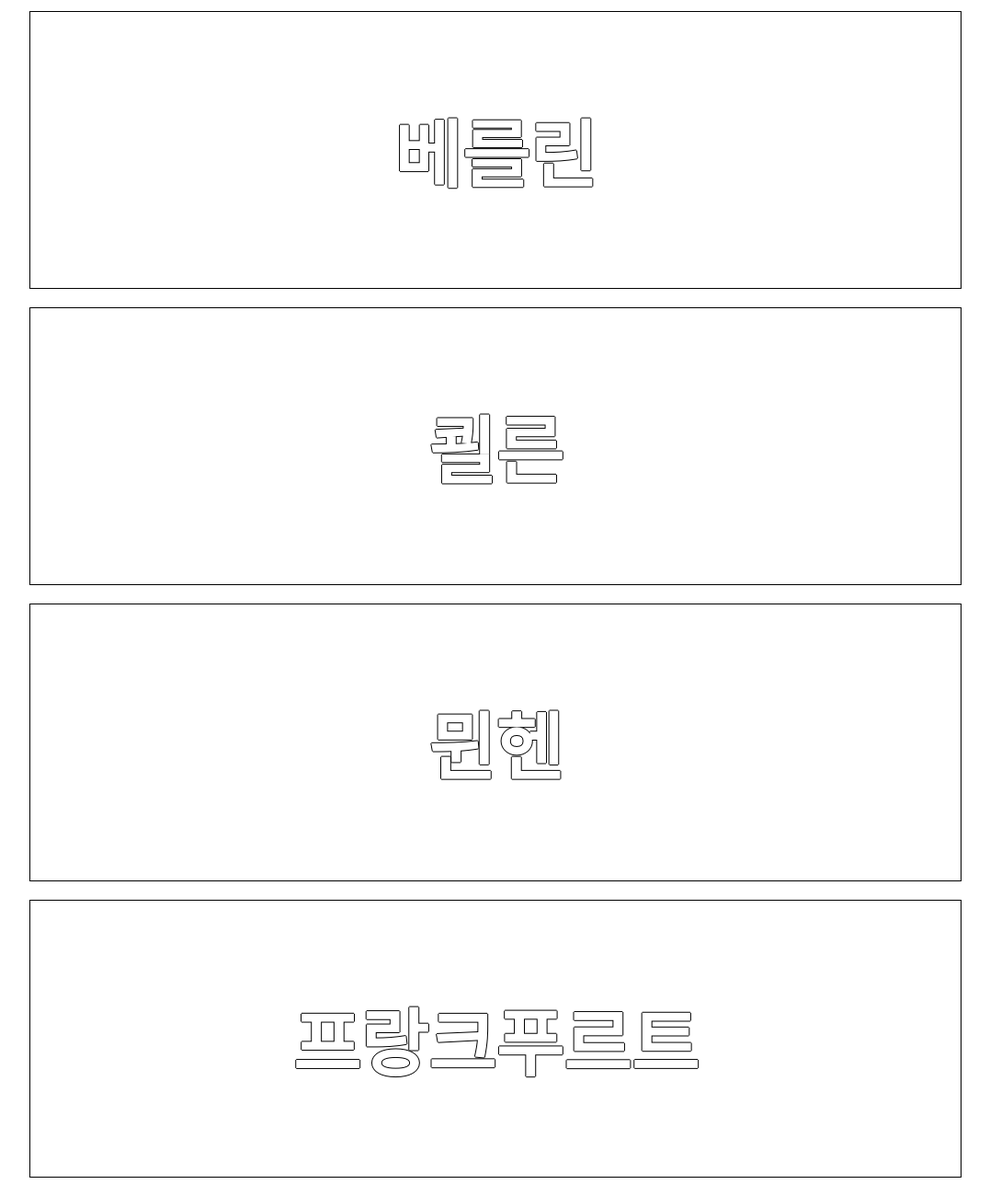
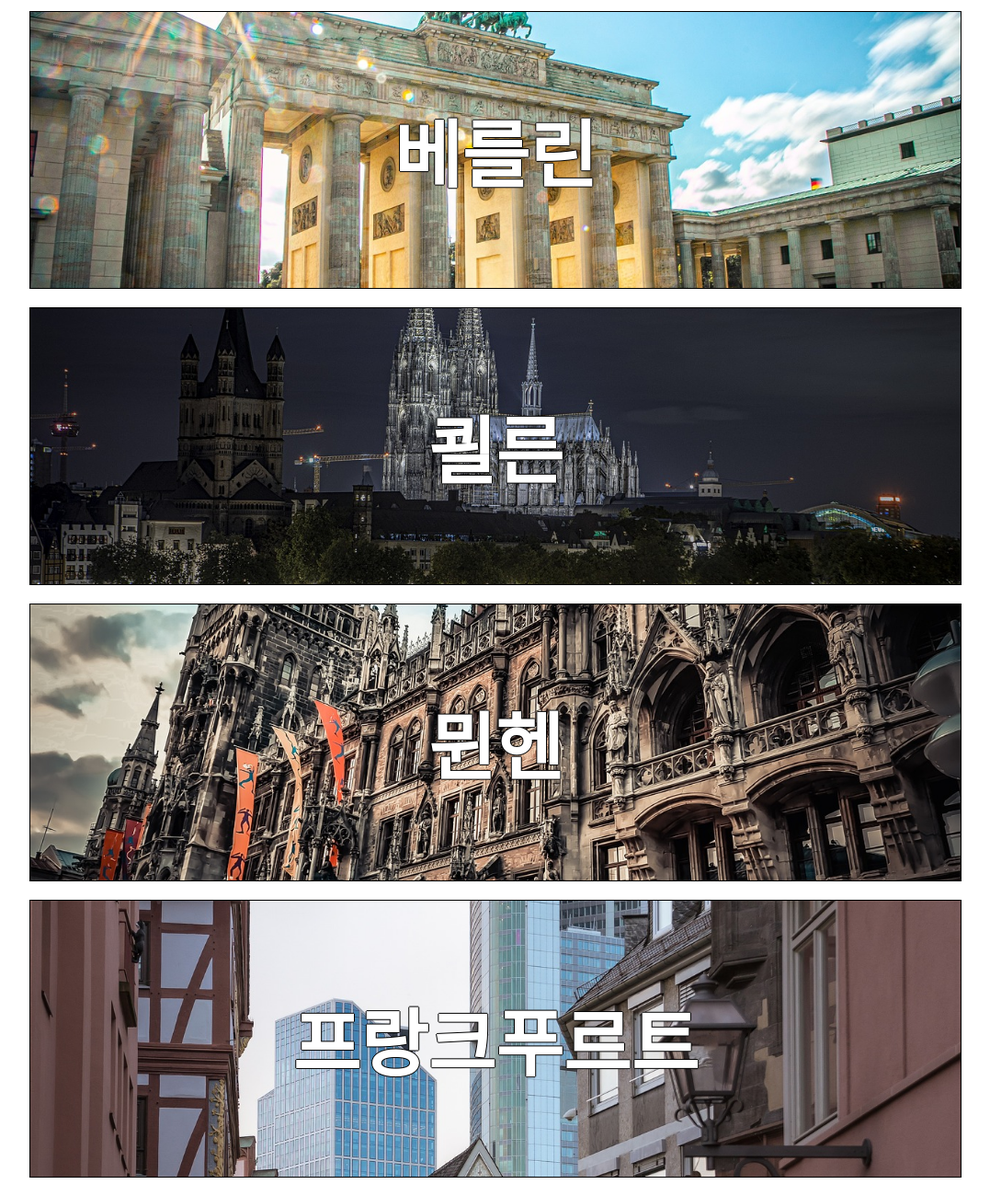
Before and after one commit to 23m1n/23m1n.github.io, a plain HTML site: page index.html in a window 1280 px wide. Shown: the part 191-1491 px from the top of the page at 92% size, without its empty margins (101-1178 px from the left). Drawn offline with Linux system fonts and the light colour scheme.

Commit message:
Update index.html

```diff
--- a/index.html
+++ b/index.html
@@ -61,7 +61,7 @@
 </header>
 <h3 style="text-align: end;">202100720 문헌정보학과 이상민</h3>
 
-<section style="background-image: url('이미지/브부.jpg');" onclick="location.href='베를린.html'">
+<section style="background-image: url('브부.jpg');" onclick="location.href='베를린.html'">
     <h2>베를린</h2>
     <div class="overlay">
         <p>브란덴부르크 문</p>
@@ -70,7 +70,7 @@
     </div>
 </section>
 
-<section style="background-image: url('이미지/쾰른.jpg');" onclick="location.href='쾰른.html'">
+<section style="background-image: url('쾰른.jpg');" onclick="location.href='쾰른.html'">
     <h2>쾰른</h2>
     <div class="overlay">
         <p>쾰른 대성당</p>
@@ -79,7 +79,7 @@
     </div>
 </section>
 
-<section style="background-image: url('이미지/뮌헨.jpg');" onclick="location.href='뮌헨.html'">
+<section style="background-image: url('뮌헨.jpg');" onclick="location.href='뮌헨.html'">
     <h2>뮌헨</h2>
     <div class="overlay">
         <p>마리엔 광장</p>
@@ -88,7 +88,7 @@
     </div>
 </section>
 
-<section style="background-image: url('이미지/프랑크.jpg');" onclick="location.href='프랑크푸르트.html'">
+<section style="background-image: url('프랑크.jpg');" onclick="location.href='프랑크푸르트.html'">
     <h2>프랑크푸르트</h2>
     <div class="overlay">
         <p>뢰머광장</p>
```
